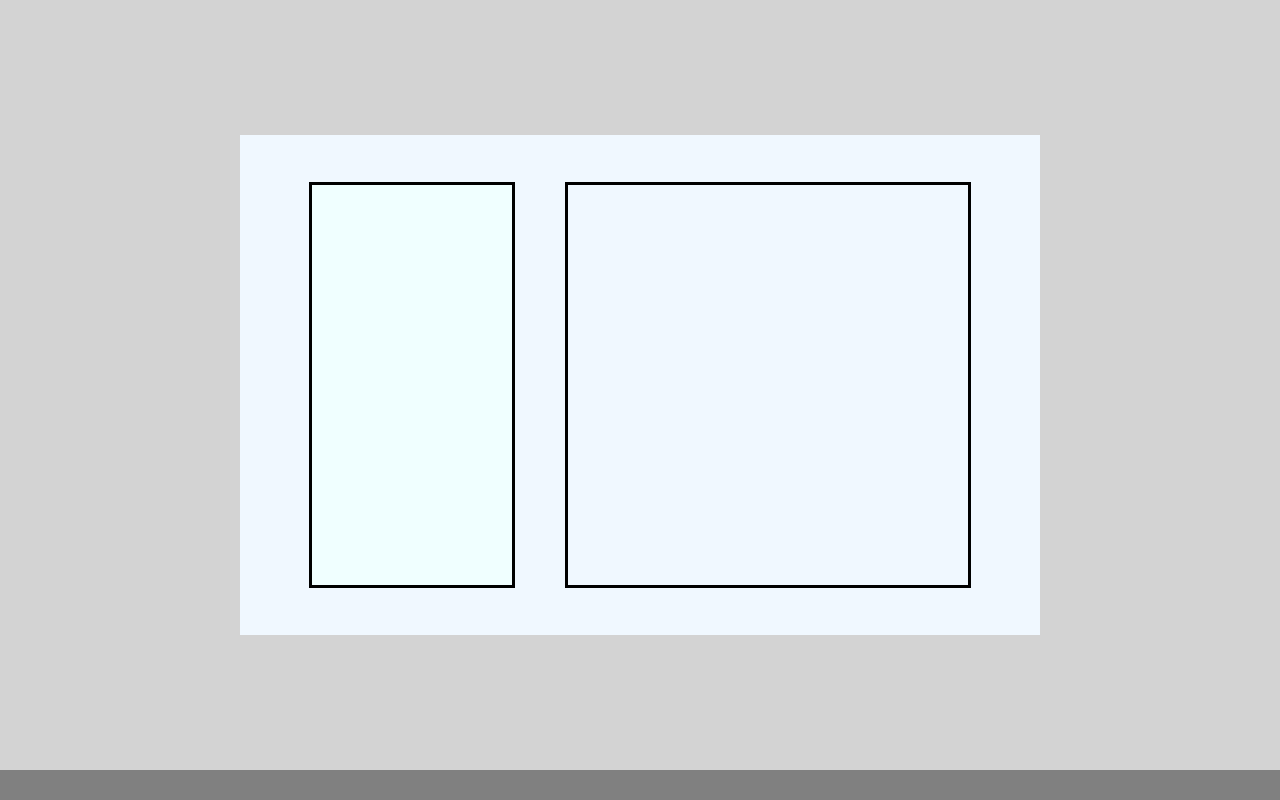
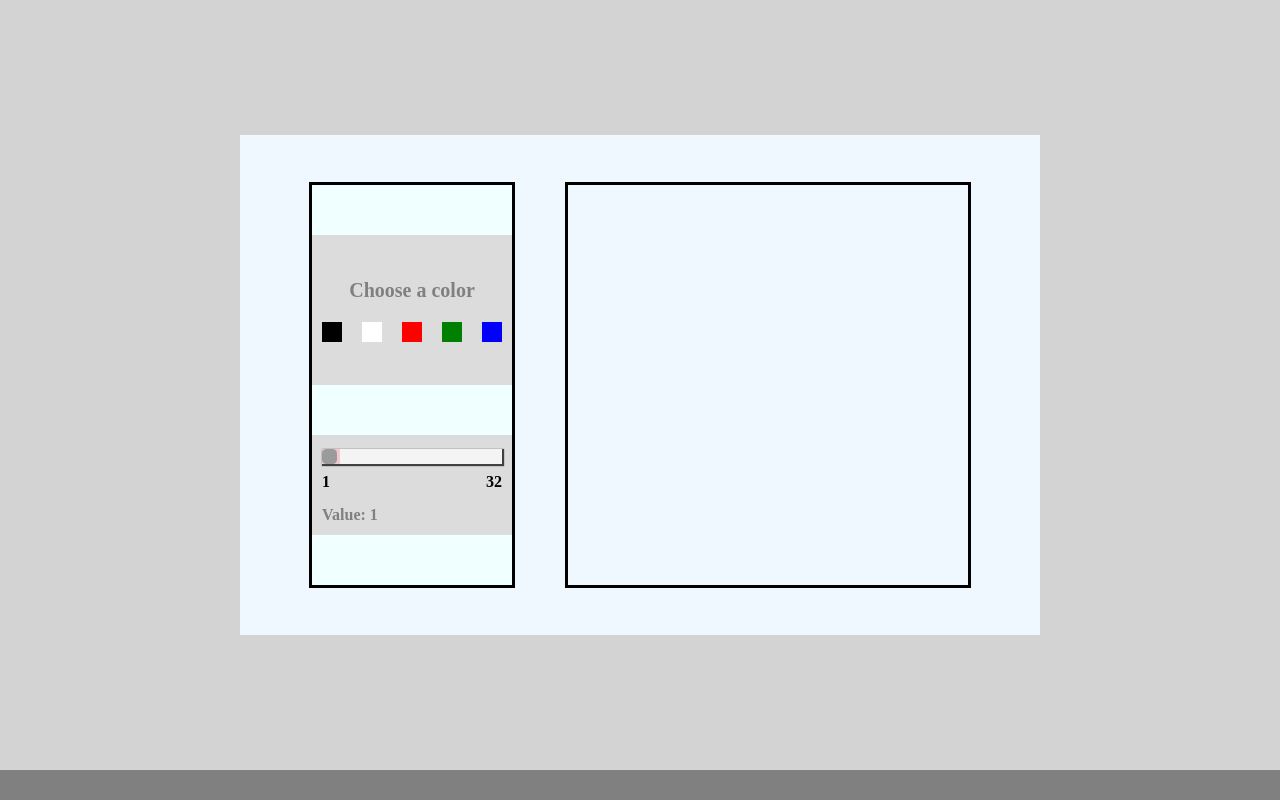
Before and after one commit to Justasrimavicius/Sketchbook, a plain HTML site: page index.html in a window 1280 px wide. Drawn offline with Linux system fonts and the light colour scheme.

Commit message:
HTML    added additional tags for slider functionality/display JS      created a slider JS file - it shows the value of the slider below(also will be used for the grid later on), changes the background color of the slider by changing CSS linear radiant values CSS     created slider display

```diff
--- a/index.html
+++ b/index.html
@@ -11,7 +11,33 @@
     <div id="wrapper">
         <div id="center-box">
             <div id="left-panel">
+                <div id="choose-colors">
+                    <div class="choose-a-color">Choose a color</div>
+                    <div id="colors">
+                        <div class="color black">
 
+                        </div>
+                        <div class="color white">
+
+                        </div>
+                        <div class="color red">
+
+                        </div>
+                        <div class="color green">
+
+                        </div>
+                        <div class="color blue">
+                        </div>
+                    </div>
+                </div>
+                <div id="dimension-slider">
+                    <input type="range" min="1" max="32" id="slider" value="1" class="">
+                    <div class="slider-min-max-values">
+                        <div class="slider-min">1</div>
+                        <div class="slider-max">32</div>
+                    </div>
+                    <div id="dimension-value">Value: </div>
+                </div>
             </div>
             <div id="grid">
 
@@ -25,4 +51,5 @@
 
 </body>
 <script src="script.js"></script>
+<script src="slider.js"></script>
 </html>
--- a/script.js
+++ b/script.js
@@ -0,0 +1,13 @@
+const gridContainer=document.getElementById('grid');
+//grid width,height is 400px
+
+// dimensions of the grid are inputed by a slider
+function DimensionsSlider(){
+
+}
+
+
+// the dimensions are then returned to CreateGrid function
+function CreateGrid(dimensions){
+
+}
--- /dev/null
+++ b/slider.js
@@ -0,0 +1,13 @@
+const slider=document.getElementById('slider');
+const valueOutput=document.getElementById('dimension-value');
+
+valueOutput.innerText=`Value: ${slider.value}`;
+slider.oninput=function(){
+valueOutput.innerText=`Value: ${slider.value}`;
+}
+
+slider.addEventListener('mousemove', function(){
+let x=slider.value;
+let color=('linear-gradient(90deg,pink '+((x/32)*100)+'%, white '+((x/32)*100)+'%)');
+slider.style.background=color;
+})
--- a/styles.css
+++ b/styles.css
@@ -1,3 +1,5 @@
+
+/* main elements */
 body{
     height: 100vh;
     display: flex;
@@ -19,20 +21,11 @@ body{
 }
 footer{
     display: flex;
-
     background-color: gray;
     width: 100%;
     height: 30px;
 }
 
-#left-panel{
-    width: 200px;
-    height: 400px;
-    border-style: solid;
-    border-width: 3px;
-    border-color: black;
-    background-color: azure;
-}
 #grid{
     width: 400px;
     height: 400px;
@@ -44,7 +37,6 @@ footer{
 
 
 #center-box{
-
     display: flex;
     flex-direction: row;
     justify-content: center;
@@ -54,3 +46,103 @@ footer{
     margin: 200px 0px ;
     background-color:aliceblue;
 }
+/*left side of the main box*/
+
+#left-panel{
+    display: flex;
+    flex-direction: column;
+    align-items: center;
+    justify-content: space-between;
+
+    width: 200px;
+    height: 400px;
+    border-style: solid;
+    border-width: 3px;
+    border-color: black;
+    background-color: azure;
+}
+#choose-colors{
+    display: flex;
+    flex-direction: column;
+    align-items: center;
+    justify-content: center;
+    width: 100%;
+    height: 150px;
+    background-color: gainsboro;
+    margin-top: 50px;
+
+    color: gray;
+    font-size: 20px;
+    font-weight: bold;
+}
+.choose-a-color{margin-bottom: 20px;}
+#dimension-slider{
+    display: flex;
+    flex-direction: column;
+    align-items: center;
+    justify-content: center;
+    width: 100%;
+    height: 100px;
+    background-color: gainsboro;
+    margin-bottom: 50px;
+}
+.color{
+    width: 20px;
+    height: 20px;
+    background-color: black;
+}
+#colors{
+    display: flex;
+    flex-direction: row;
+    gap: 20px;
+    justify-content: center;
+}
+.red{background-color: red;}
+.blue{background-color: blue;}
+.green{background-color: green;}
+.white{background-color: white;}
+.black{background-color: black;}
+/* slider */
+
+#slider{
+    -webkit-appearance: none;
+    width: 90%;
+    height: 15px;
+    outline: none;
+    opacity: 0.7;
+    -webkit-transition: 0.2s;
+    transition: opacity 0.2s;
+    box-shadow: 1px 1px 1px 1px black;
+    background: linear-gradient(90deg,pink 10%, white 10%);
+}
+
+#slider:hover{
+    opacity: 1;
+}
+#slider::-webkit-slider-thumb{
+    -webkit-appearance: none;
+    appearance: none;
+    background-color: gray;
+    width: 15px;
+    height: 15px;
+    border-radius: 30%;
+    cursor:pointer;
+}
+#dimension-value{
+    display: flex;
+    flex-direction: row;
+    justify-content: left;
+    width: 90%;
+    margin-top: 15px;
+    margin-left: 0px;
+    font-weight: bold;
+    color: gray;
+}
+.slider-min-max-values{
+    display: flex;
+    flex-direction: row;
+    margin-top: 7px;
+    width: 90%;
+    justify-content: space-between;
+    font-weight: bold;
+}
```
